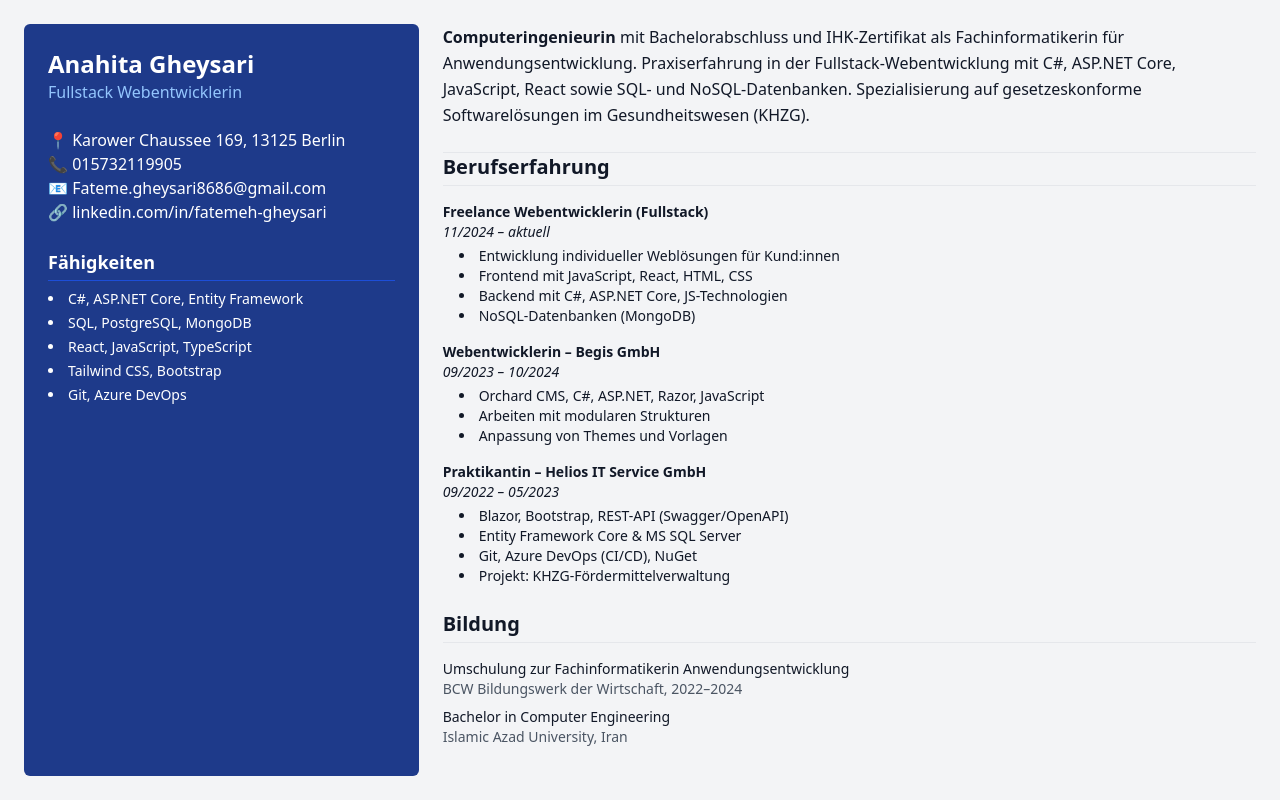
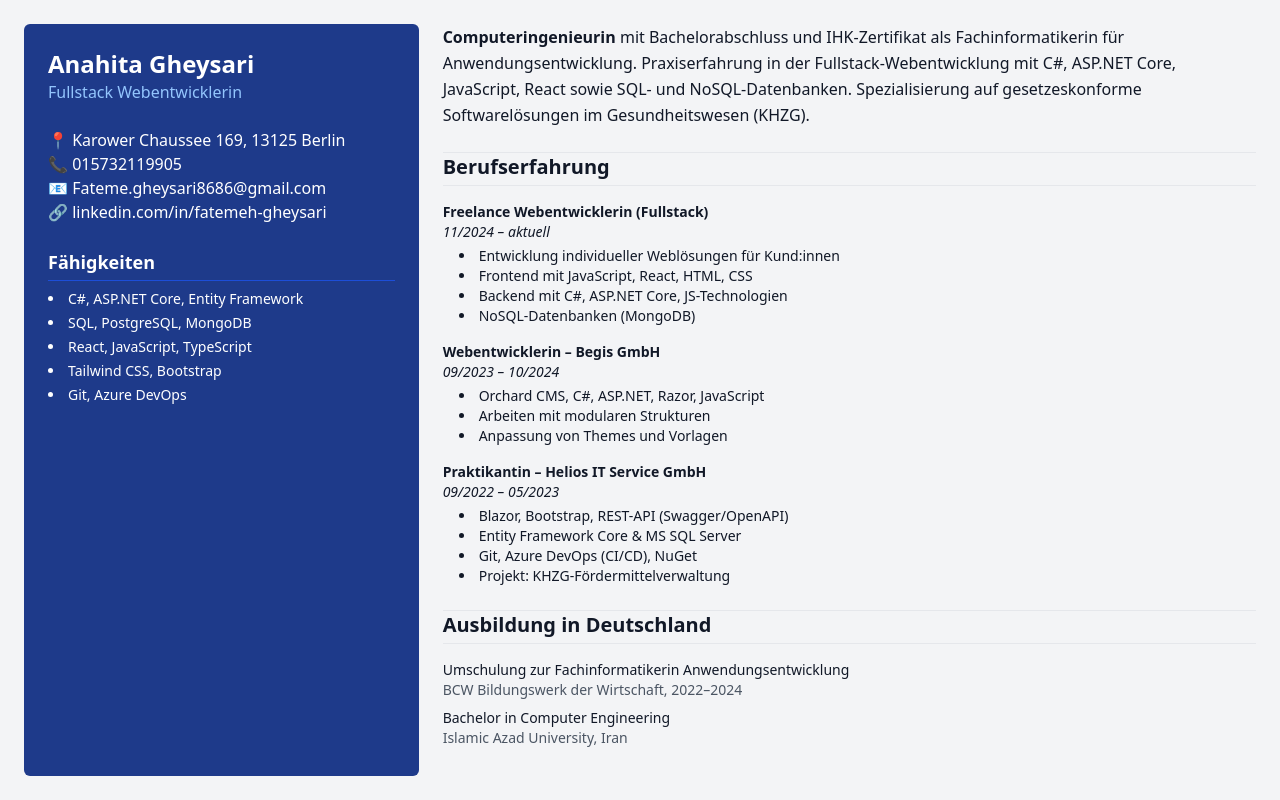
Before and after one commit to fatemeGheysari/resume-template, a React (Vite) app: page / in a window 1280 px wide. Built offline with nearby package versions, Linux system fonts and the light colour scheme.

Commit message:
Add Ausbildung in Deutschland for Pull Request

```diff
--- a/src/pages/Resume.tsx
+++ b/src/pages/Resume.tsx
@@ -45,7 +45,7 @@ export default function Resume() {
         </div>
       </section>
       <section>
-        <h2 className="text-xl font-semibold border-b pb-1">Bildung</h2>
+        <h2 className="text-xl font-semibold border-b border-t pb-1">Ausbildung in Deutschland</h2>
         <div className="mt-4 space-y-2 text-sm">
           <div>
             <p className="font-medium">Umschulung zur Fachinformatikerin Anwendungsentwicklung</p>
```
